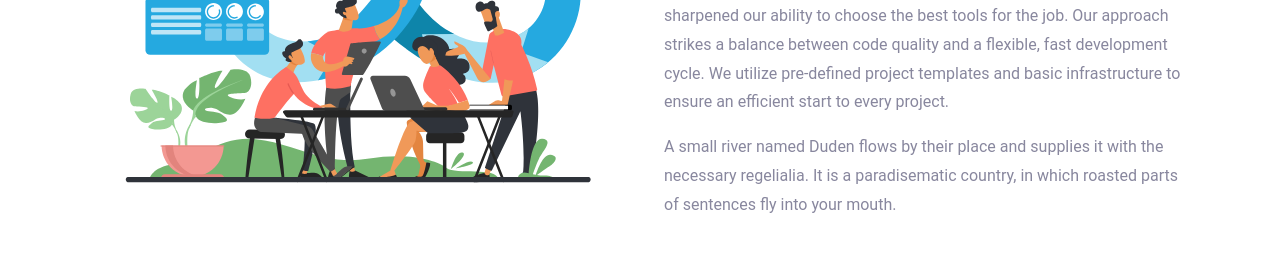
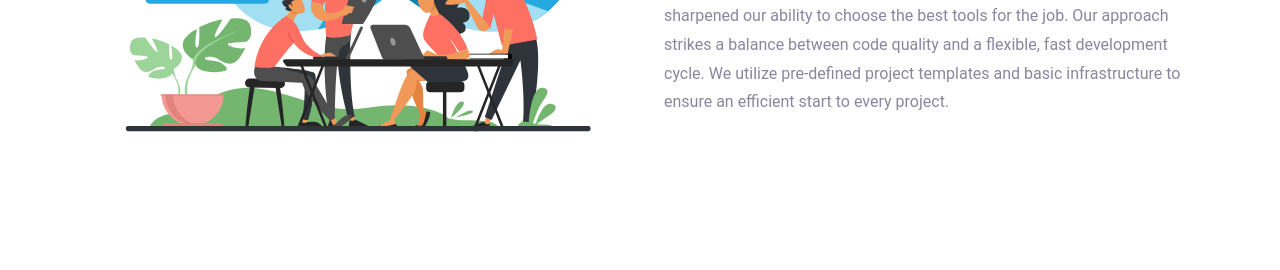
Before and after one commit to Orbios/marketing_site, a Next.js app: page / in a window 1280 px wide. Shown: the part 1840-2110 px from the top of the page. Built offline with nearby package versions, Linux system fonts and the light colour scheme.

Commit message:
fix: update descriptions for about and our work sections

```diff
--- a/src/components/home/AboutSection.tsx
+++ b/src/components/home/AboutSection.tsx
@@ -26,10 +26,6 @@ function AboutSection() {
                 development cycle. We utilize pre-defined project templates and basic infrastructure to ensure an
                 efficient start to every project.
               </p>
-              <p>
-                A small river named Duden flows by their place and supplies it with the necessary regelialia. It is a
-                paradisematic country, in which roasted parts of sentences fly into your mouth.
-              </p>
             </div>
           </div>
         </div>
--- a/src/components/home/our_work/OurWorkSection.tsx
+++ b/src/components/home/our_work/OurWorkSection.tsx
@@ -9,10 +9,10 @@ function OurWorkSection() {
         <div className="row justify-content-center">
           <div className="col-md-7 text-center heading-section" data-aos="fade-up" data-aos-duration="1000">
             <span className="subheading">Our Portfolio</span>
-            <h2 className="mb-3">Our Work</h2>
+            <h2 className="mb-3">Explore Our Work</h2>
             <p>
-              Far far away, behind the word mountains, far from the countries Vokalia and Consonantia, there live the
-              blind texts. Separated they live in Bookmarksgrove.
+              Discover the range of innovative and creative solutions we have delivered for our clients. Get a glimpse
+              of our expertise and the quality of our work.
             </p>
           </div>
         </div>
```
